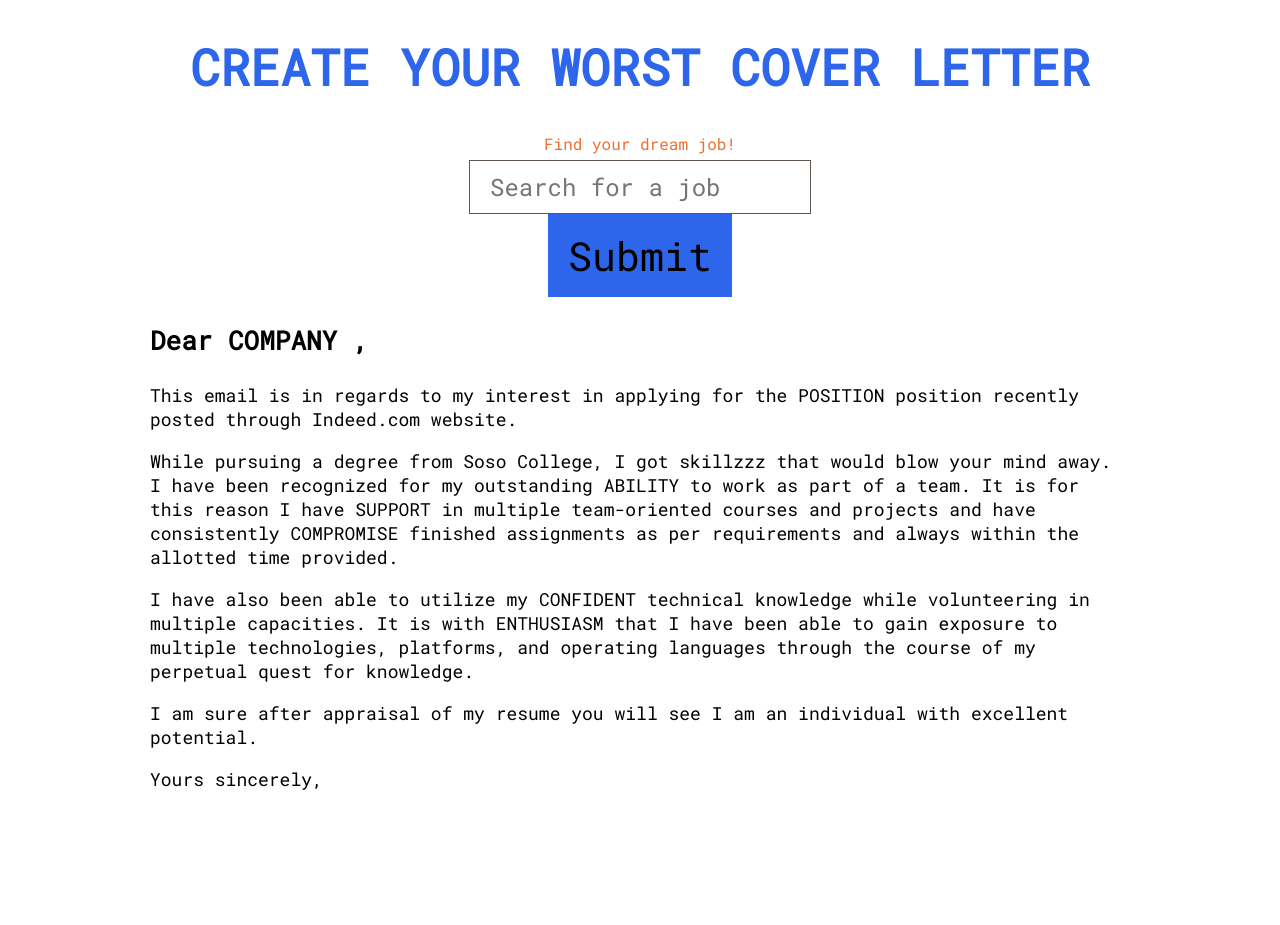
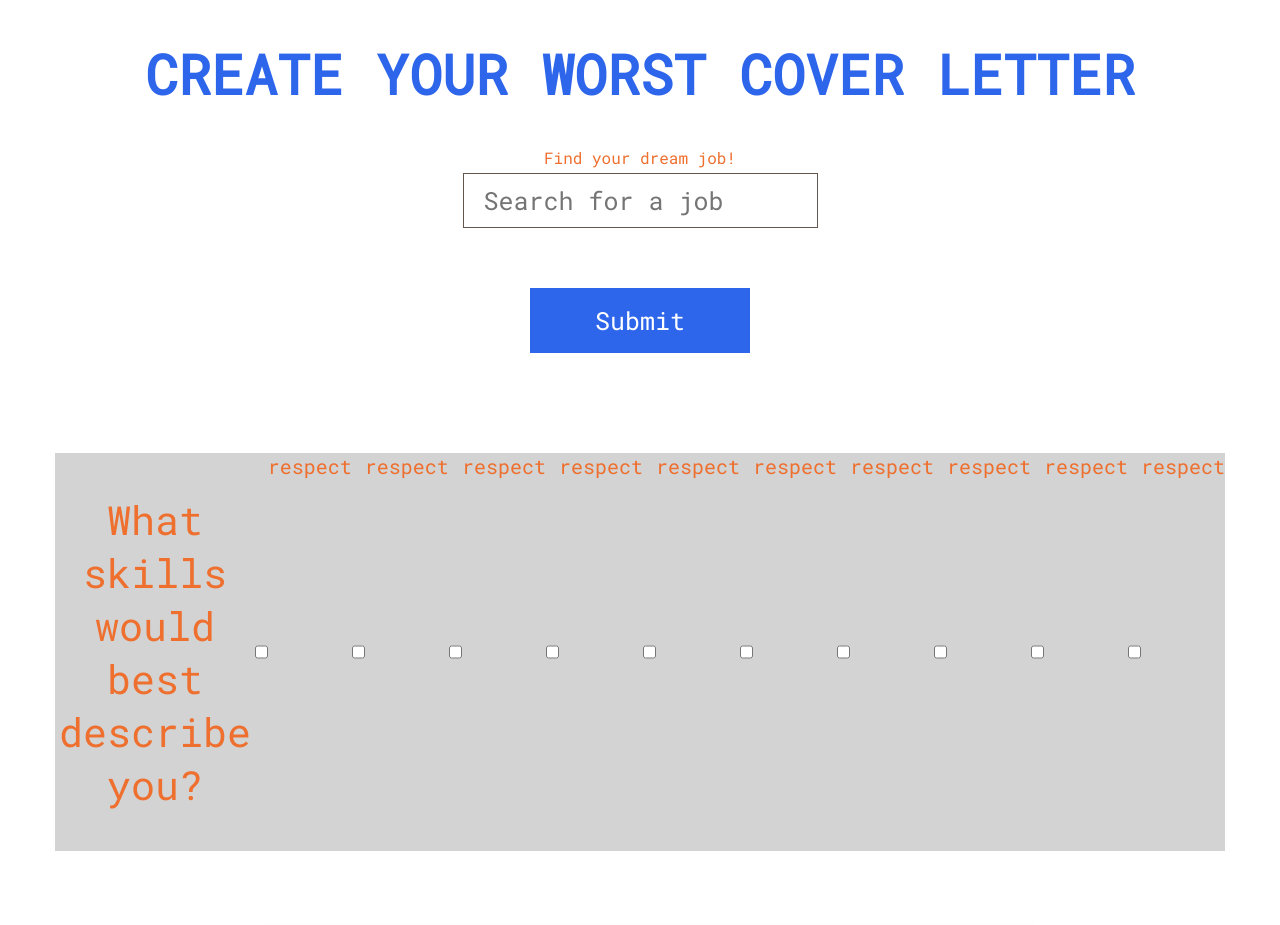
Before and after one commit to nishiAngeProject4/project4, a plain HTML site: page index.html in a window 1280 px wide. Shown: the top 925 px of the page. Before the commit the page ends 809 px from the top, so only its background shows below. Drawn offline with nearby package versions, Linux system fonts and the light colour scheme; no server answers.

Commit message:
sat commit1

```diff
--- a/index.html
+++ b/index.html
@@ -13,6 +13,7 @@
 
 <body>
     <header>
+        <a href="#bottom" id="top"></a>
         <h1>Create your worst cover letter</h1>
         <form>
             <div>
@@ -25,11 +26,61 @@
             </div>
         </form>
     </header>
+
+
+    <main>
+
+<!-- <a href="#bottom" id="top">
+    Click to scroll down</a> -->
+
+
+
+
+        <!-- DYNAMIC JS ATTACHED TO BUTTON CONNECTED TO THIS DIV!!! -->
         <div class="wrapper clearfix">
             <!-- <h2 class="jobTitle"></h2>
     <h3 class="jobCompany"></h3>
     <p class="jobDescription"></p> -->
         </div>
+        <!-- SECTION THAT HAS QUESTIONAIRE -->
+       <form action="" id="wordSkill" class="skillForm wrapperForm">
+        <div class="wordSkillcontainer">
+            <p>What skills would best describe you?</p>
+
+            <input type="checkbox" id="respect" name="respect" value="1" > <label for="respect">respect</label>
+
+            <input type="checkbox" id="respect" name="respect" value="2" >
+            <label for="respect">respect</label>
+
+            <input type="checkbox" id="respect" name="respect" value="3" >
+            <label for="respect">respect</label>
+
+            <input type="checkbox" id="respect" name="respect" value="4" >
+            <label for="respect">respect</label>
+
+            <input type="checkbox" id="respect" name="respect" value="5" >
+            <label for="respect">respect</label>
+
+            <input type="checkbox" id="respect" name="respect" value="6">
+            <label for="respect">respect</label>
+
+            <input type="checkbox" id="respect" name="respect" value="7">
+            <label for="respect">respect</label>
+
+            <input type="checkbox" id="respect" name="respect" value="8">
+            <label for="respect">respect</label>
+
+            <input type="checkbox" id="respect" name="respect" value="9">
+            <label for="respect">respect</label>
+
+            <input type="checkbox" id="respect" name="respect" value="10">
+            <label for="respect">respect</label>
+        </div>
+       </form>
+
+
+
+        <!-- SECTION THAT HAS THE COVER LETTER -->
         <section class="cvrLetter">
             <div class="coverLetter wrapperLetter">
                 <h3>Dear
@@ -49,6 +100,10 @@
                 <p>Yours sincerely,</p>
             </div>
         </section>
+        <section class="againButton wrapperLetter">
+            <a href="#top" id="bottom"><button>Create Again!</button></a>
+        </section>
+    </main>
     <script src='https://code.jquery.com/jquery-3.2.1.min.js' integrity='sha256-hwg4gsxgFZhOsEEamdOYGBf13FyQuiTwlAQgxVSNgt4='
         crossorigin='anonymous'></script>
     <script src="scripts/script.js"></script>
--- a/scripts/script.js
+++ b/scripts/script.js
@@ -70,9 +70,26 @@ jobApp.getJobuuid = uuid => {
     });
 };
 
+jobApp.smoothScroll = () => {
+
+    $('a[href^="#"]').on('click', function (event) {
+
+        var target = $(this.getAttribute('href'));
+
+        if (target.length) {
+            event.preventDefault();
+            $('html, body').stop().animate({
+                scrollTop: target.offset().top
+            }, 1000);
+        }
+
+    });
+}
+
 
 jobApp.init = () => {
     jobApp.getJobListing();
+    jobApp.smoothScroll();
 };
 
 $(function () {
--- a/styles/components/_header.scss
+++ b/styles/components/_header.scss
@@ -1,9 +1,10 @@
 header{
+    font-family: $baseFont;
+
     h1{
-    font-size: 50px;
+    font-size: 55px;
     text-align: center;
     text-transform: uppercase;
-    font-family: $baseFont;
     color: $secondColor;
 }
     form{
@@ -22,13 +23,16 @@ header{
 
     input{
         border: 1px solid $primaryColor;
-        font-size: 24px;
+        font-size: 25px;
         padding: 10px 20px;
     }
 
     button{
         background: $secondColor;
+        color: #ffff;
+        font-size: 25px;
         border: 1px;
-        padding: 15px 20px;
+        padding: 16px 65px;
+        margin-top: 60px;
     }
 }
--- a/styles/components/_main.scss
+++ b/styles/components/_main.scss
@@ -1,29 +1,97 @@
+main{
+    font-family: $baseFont;
+    margin-top: 100px;
+
     .job{
         float: left;
-    width: calc(33.33% - 10px);
-    margin: 5px;
+        width: calc(33.33% - 20px);
+        text-align: center;
+        padding: 40px 15px;
+        background: $fourthColor;
+        margin: 10px;
+
     }
 
     .job h2{
-    font-size: 28px;
+        font-size: $mediumFontSize;
+        color: $thirdColor;
+
     }
 
     .job h3{
-    font-size: 22px;
+        font-size: $mediumFontSize;
+        color: $secondColor;
+        margin-top: 50px;
     }
 
     .job p{
-    font-size: 18px;
+        font-size: $smallFontSize;
+        color: $primaryColor;
+        margin-top: 50px;
     }
 
     .jobbtn {
-    font-size: 20px;
+        font-size: $smallFontSize;
+        margin-top: 60px;
+        padding: 10px 45px;
+        background: $secondColor;
+        color: #ffff;
+        border: 1px solid $secondColor;
+    }
+    // form styling ======
+    form{
+        font-family: $baseFont;
+        margin: 0 auto;
+        color: $thirdColor;
+        background: $fourthColor;
+        display: flex;
+        flex-direction: column;
+
+        .wordSkillcontainer{
+            display: flex;
+        }
+
+        p{
+            font-size: $bigFontSzie;
+            text-align: center;
+        }
+
+        label{
+            font-size: $regularFontSize;
+        }
     }
     // cover letter styling =====
+    .coverLetter{
+        border: 1px solid #888888;
+        padding: 40px 75px;
+        line-height: 1.6;
+        margin-top: 75px;
+        box-shadow: 10px 10px 10px #888888;
+        font-family: $secondFont;
+    }
     .coverLetter h3{
         font-size: 26px;
+
     }
 
     .coverLetter p{
         font-size: 18px;
     }
+
+    span{
+        color: $secondColor;
+    }
+    // Create Again Button Style ===
+    .againButton{
+        margin: 0 auto;
+    }
+    .againButton button {
+        background: $secondColor;
+        color: #ffff;
+        font-size: 25px;
+        border: 1px;
+        padding: 16px 65px;
+       margin-top: 100px;
+    }
+
+}
--- a/styles/style.scss
+++ b/styles/style.scss
@@ -4,7 +4,12 @@ $secondFont:'Titillium Web', sans-serif;
 $primaryColor:  #62574e;
 $secondColor: #2e66eb;
 $thirdColor: #ee6f2e;
+$fourthColor: #d3d3d3;
 
+$bigFontSzie: 40px;
+$mediumFontSize: 22px;
+$regularFontSize: 20px;
+$smallFontSize: 16px;
 
 @import "components/setup";
 @import "components/variable";
@@ -24,7 +29,12 @@ html{
     margin: 0 auto;
 }
 
-.wrapperLetter{
-    max-width: 980px;
+.wrapperForm{
+    max-width: 1170px;
     margin: 0 auto;
 }
+
+.wrapperLetter{
+    max-width: 780px;
+    margin: 0 auto;
+}
```
Also changed, not shown: styles/style.css. Lines whose indentation alone changed are shown as unchanged.
